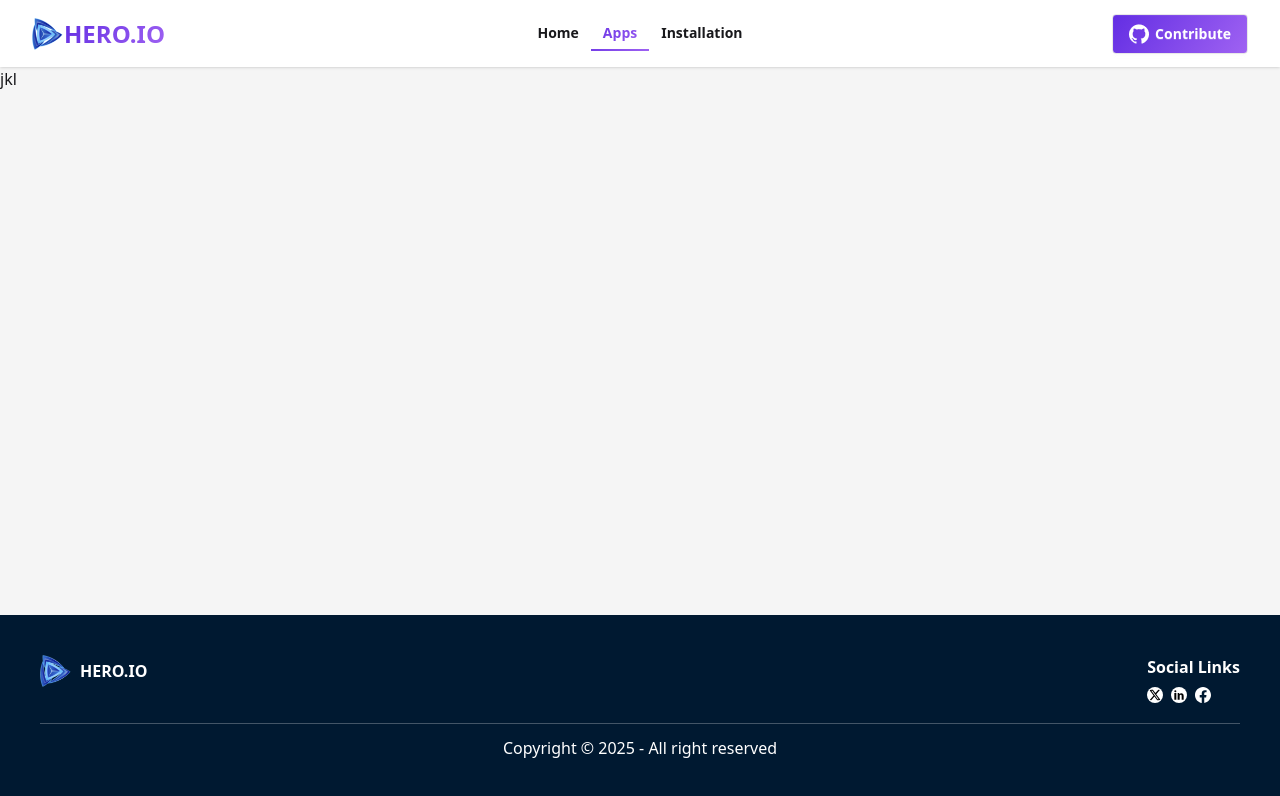
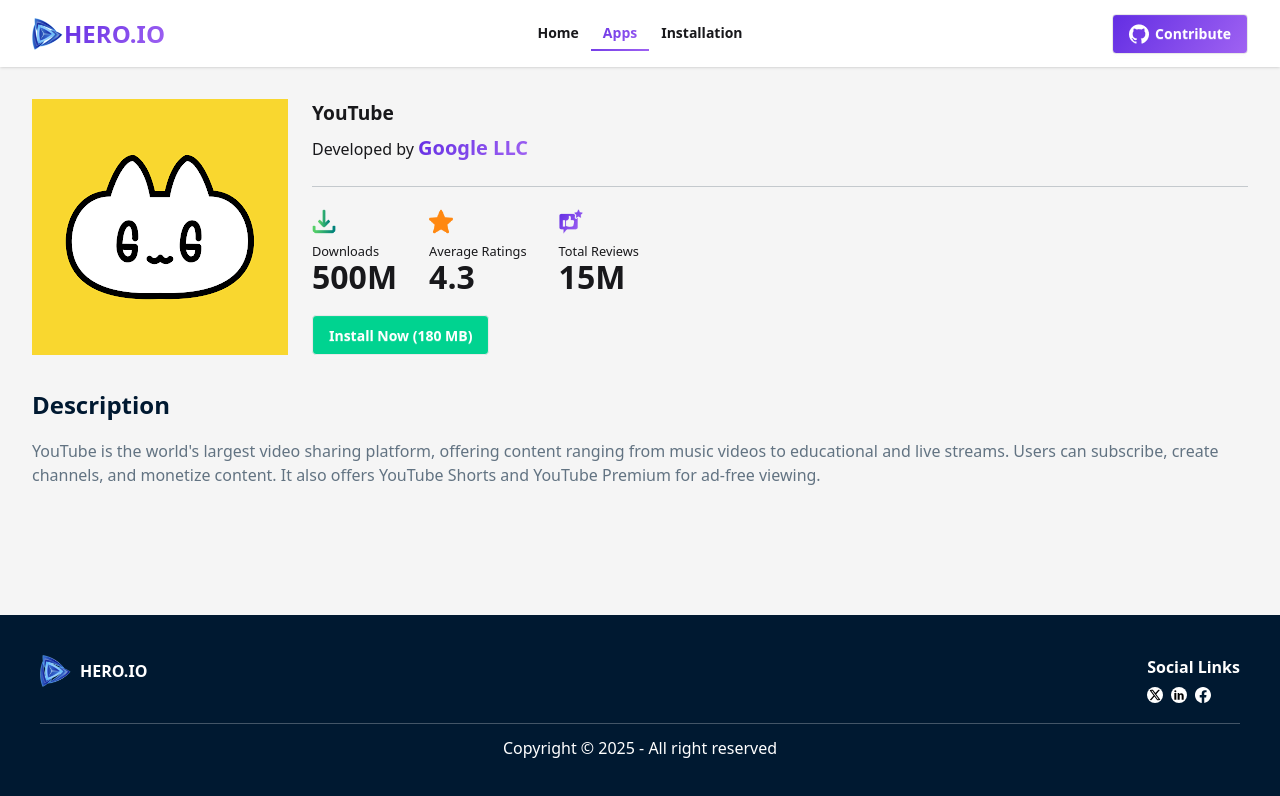
Before and after one commit to Islamul-Hoque/-HERO.IO, a React (Vite) app: page /apps/1 in a window 1280 px wide. Shown: the top 796 px of the page. Built offline with nearby package versions, Linux system fonts and the light colour scheme.

Commit message:
Render app-specific details via dynamic route on card selection

```diff
--- a/src/Pages/AppDetails.jsx
+++ b/src/Pages/AppDetails.jsx
@@ -1,72 +1,72 @@
 import React from 'react';
-// import DownloadIcon from '../../src/assets/icon-downloads.png'
-// import AppIcon from '../../src/assets/demo-app (1).webp'
-// import StarIcon from '../../src/assets/icon-ratings.png'
-// import ReviewIcon from '../../src/assets/icon-review.png'
+import DownloadIcon from '../../src/assets/icon-downloads.png'
+import AppIcon from '../../src/assets/demo-app (1).webp'
+import StarIcon from '../../src/assets/icon-ratings.png'
+import ReviewIcon from '../../src/assets/icon-review.png'
 
 // import { Bar, BarChart, CartesianGrid, Legend, ResponsiveContainer, Tooltip, XAxis, YAxis, } from 'recharts'
 import useApps from '../Hooks/useApps';
 import { useParams } from 'react-router';
 const AppDetails = () => {
-    // const { id }= useParams()
+    const { id }= useParams()
 
-    // const { apps, loading, error } = useApps()
-    // const app = apps.find(app => app.id == Number(id));
-    // if (loading) return <p>Loading.......</p>
-    // const { image, title, companyName, downloads, ratingAvg, reviews, size, ratings, description } = app || {}
+    const { apps, loading, error } = useApps()
+    const app = apps.find(app => app.id == Number(id));
+    if (loading) return <p>Loading.......</p>
+    const { image, title, companyName, downloads, ratingAvg, reviews, size, ratings, description } = app || {}
 
-    return ( <h2>jkl</h2>
-        // <div className='m-8'>
-        //     <div className='flex flex-row gap-6 items-stretch h-auto'>
-        //         <img className="h-full" src={AppIcon} alt="" />
-        //         <div className='flex-1 flex flex-col justify-between'>
-        //             <h2 className='text-[1.2rem] font-bold'>{title}</h2>
-        //             <div className='border-b-1 pb-6 mb-4 border-[#00193133]'>Developed by <span className='text-xl font-bold bg-[linear-gradient(125.07deg,#632ee3,#9f62f2_100%)] bg-clip-text text-transparent'>{companyName}</span></div>
-        //             <div className='flex gap-8'>
-        //                 <div className='flex flex-col'>
-        //                     <img className='w-[1.5rem]' src={DownloadIcon} alt="" />
-        //                     <span className='mt-2 text-[0.8rem]'>Downloads</span>
-        //                     <span className='-mt-2 font-bold text-[2rem]'>{downloads}</span>
-        //                 </div>
-        //                 <div className='flex flex-col'>
-        //                     <img className='w-[1.5rem]' src={StarIcon} alt="" />
-        //                     <span className='mt-2 text-[0.8rem]'>Average Ratings</span>
-        //                     <span className='-mt-2 font-bold text-[2rem]'>{ratingAvg}</span>
-        //                 </div>
-        //                 <div className='flex flex-col'>
-        //                     <img className='w-[1.5rem]' src={ReviewIcon} alt="" />
-        //                     <span className='mt-2 text-[0.8rem]'>Total Reviews</span>
-        //                     <span className='-mt-2 font-bold text-[2rem]'>{reviews}</span>
-        //                 </div>
-        //             </div>
-        //             <button className='btn w-fit mt-2 bg-[#00d390] text-white '>Install Now ({size} MB)</button>
-        //         </div>
-        //     </div>
+    return (
+        <div className='m-8'>
+            <div className='flex flex-row gap-6 items-stretch h-auto'>
+                <img className="h-full" src={AppIcon} alt="" />
+                <div className='flex-1 flex flex-col justify-between'>
+                    <h2 className='text-[1.2rem] font-bold'>{title}</h2>
+                    <div className='border-b-1 pb-6 mb-4 border-[#00193133]'>Developed by <span className='text-xl font-bold bg-[linear-gradient(125.07deg,#632ee3,#9f62f2_100%)] bg-clip-text text-transparent'>{companyName}</span></div>
+                    <div className='flex gap-8'>
+                        <div className='flex flex-col'>
+                            <img className='w-[1.5rem]' src={DownloadIcon} alt="" />
+                            <span className='mt-2 text-[0.8rem]'>Downloads</span>
+                            <span className='-mt-2 font-bold text-[2rem]'>{downloads}</span>
+                        </div>
+                        <div className='flex flex-col'>
+                            <img className='w-[1.5rem]' src={StarIcon} alt="" />
+                            <span className='mt-2 text-[0.8rem]'>Average Ratings</span>
+                            <span className='-mt-2 font-bold text-[2rem]'>{ratingAvg}</span>
+                        </div>
+                        <div className='flex flex-col'>
+                            <img className='w-[1.5rem]' src={ReviewIcon} alt="" />
+                            <span className='mt-2 text-[0.8rem]'>Total Reviews</span>
+                            <span className='-mt-2 font-bold text-[2rem]'>{reviews}</span>
+                        </div>
+                    </div>
+                    <button className='btn w-fit mt-2 bg-[#00d390] text-white '>Install Now ({size} MB)</button>
+                </div>
+            </div>
 
-        //     {/* Chart */}
-        //     <div className='mt-10 border-t-1 border-b-1 py-4 border-[#00193133]'>
-        //         <h3 className='text-[2rem] font-bold text-[#001931]'>Ratings</h3>
-        //         <div className=' h-80 flex justify-items-start'>
-        //             <ResponsiveContainer width='100%' height='100%'>
-        //                 <BarChart data={ratings} layout="vertical">
-        //                     {/* <CartesianGrid strokeDasharray='3 3' /> */}
-        //                     <XAxis type="number" axisLine={false} tickLine={false} domain={[0, 'dataMax']}/>
-        //                     <YAxis dataKey="name" type="category" reversed={true} axisLine={false} tickLine={false}/>
-        //                     <Tooltip />
-        //                     {/* <Legend /> */}
-        //                     <Bar dataKey='count' fill='#f97316' />
-        //                 </BarChart>
-        //             </ResponsiveContainer>
-        //         </div>
-        //     </div>
+            {/* Chart */}
+            {/* <div className='mt-10 border-t-1 border-b-1 py-4 border-[#00193133]'>
+                <h3 className='text-[2rem] font-bold text-[#001931]'>Ratings</h3>
+                <div className=' h-80 flex justify-items-start'>
+                    <ResponsiveContainer width='100%' height='100%'>
+                        <BarChart data={ratings} layout="vertical"> */}
+                            {/* <CartesianGrid strokeDasharray='3 3' /> */}
+                            {/* <XAxis type="number" axisLine={false} tickLine={false} domain={[0, 'dataMax']}/>
+                            <YAxis dataKey="name" type="category" reversed={true} axisLine={false} tickLine={false}/>
+                            <Tooltip /> */}
+                            {/* <Legend /> */}
+                            {/* <Bar dataKey='count' fill='#f97316' />
+                        </BarChart>
+                    </ResponsiveContainer>
+                </div>
+            </div> */}
 
-        //     {/* Description */}
-        //     <div className='my-8'>
-        //         <h2 className='font-bold text-[1.5rem] text-[#001931] '>Description</h2>
-        //         <p className='text-[#627382] mt-4'> {description} </p>
-        //     </div>
+            {/* Description */}
+            <div className='my-8'>
+                <h2 className='font-bold text-[1.5rem] text-[#001931] '>Description</h2>
+                <p className='text-[#627382] mt-4'> {description} </p>
+            </div>
 
-        // </div>
+        </div>
     );
 };
 
```
